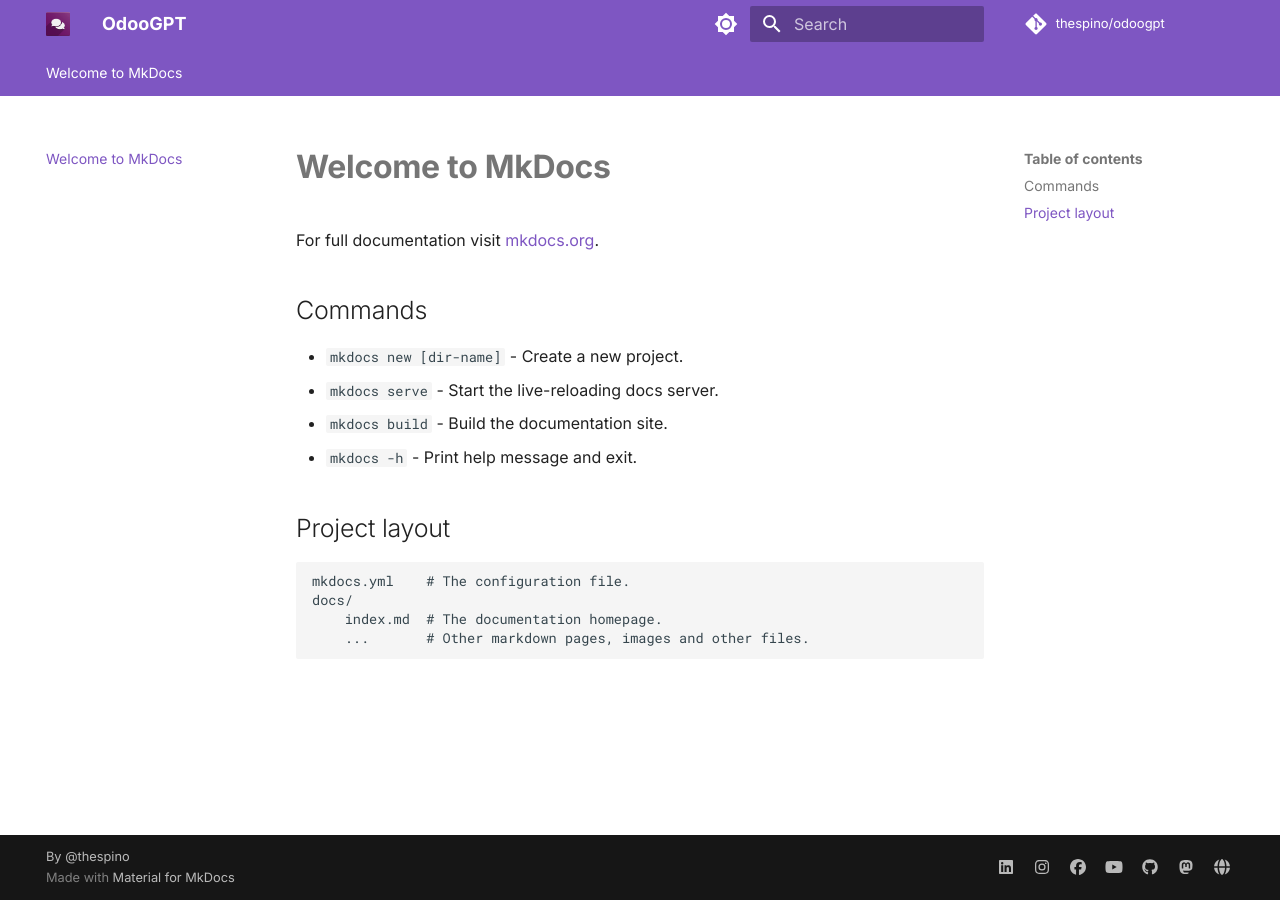
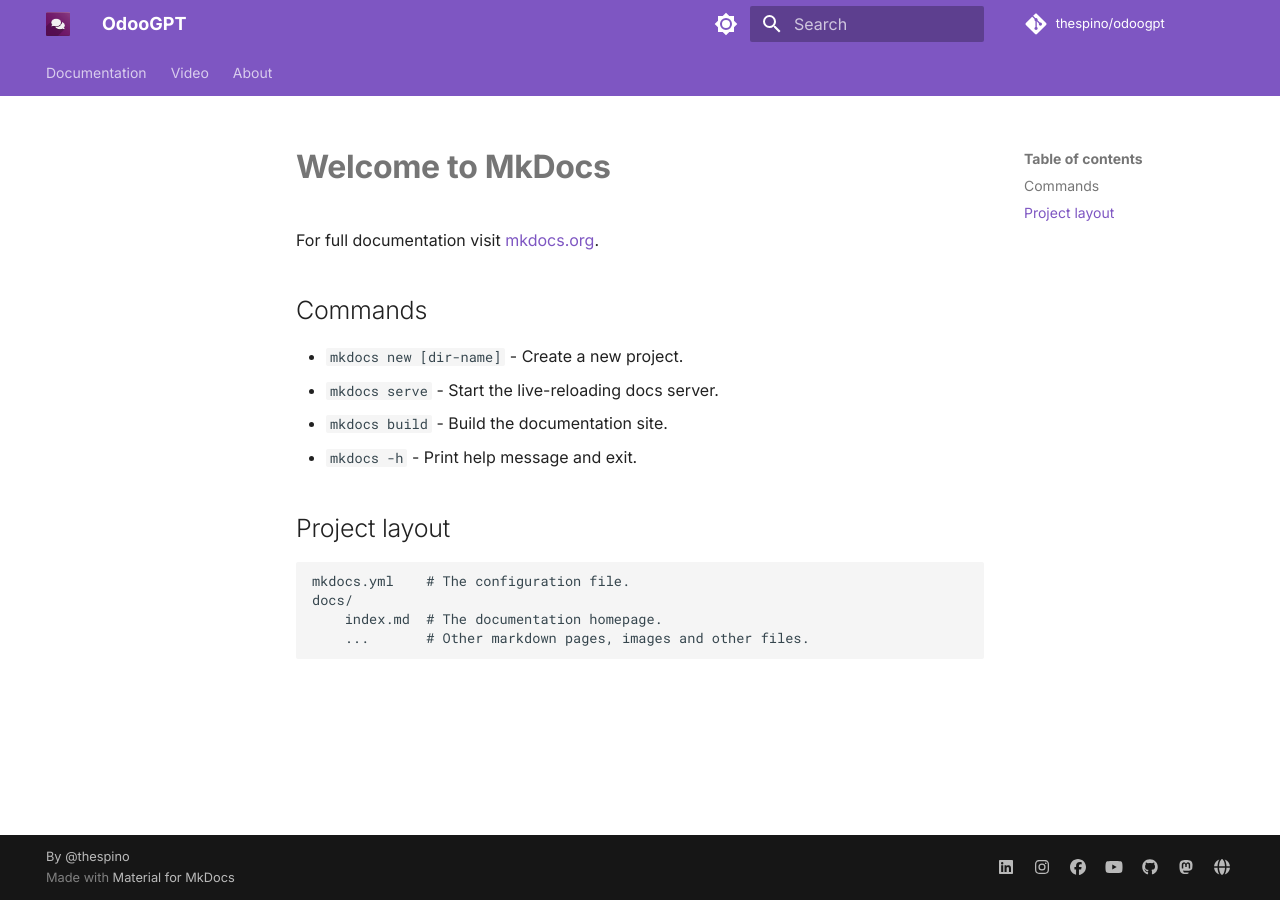
Before and after one commit to thespino/odoogpt-docs, an MkDocs documentation site: the page built from docs/index.md, in a window 1280 px wide. Built offline with MkDocs 1.6.1 and Material for MkDocs 9.7.7, drawn with Linux system fonts in a browser that asks for light colours; comment, search, counter and statistics services are not loaded; the version menu is left out; some of the changed lines change nothing that is shown.

Commit message:
config rearrange, navigation

```diff
--- a/mkdocs.yml
+++ b/mkdocs.yml
@@ -1,9 +1,15 @@
+# MAIN INFO
 site_name: OdooGPT
+site_description: Make OdooBot finally useful!
 site_url: https://odoogpt.thespino.dev/docs
+
 repo_name: thespino/odoogpt
 repo_url: https://github.com/thespino/odoogpt
+
 copyright: By @thespino
 
+
+# THEME
 theme:
   name: material
   logo: assets/logo.png
@@ -41,6 +47,18 @@
 extra_css:
   - stylesheets/extra.css
 
+
+
+# PLUGINS AND SETTINGS
+plugins:
+  - search
+  # - privacy
+  # privacy plugin needs insider - https://squidfunk.github.io/mkdocs-material/setup/ensuring-data-privacy/#built-in-privacy-plugin
+  # try this instead: https://squidfunk.github.io/mkdocs-material/setup/changing-the-fonts/#additional-fonts
+
+markdown_extensions:
+  - admonition
+
 extra:
   version:
     provider: mike
@@ -68,9 +86,11 @@
 #       make our documentation better.
 
 
-
-# privacy plugin needs insider - https://squidfunk.github.io/mkdocs-material/setup/ensuring-data-privacy/#built-in-privacy-plugin
-# use this instead: https://squidfunk.github.io/mkdocs-material/setup/changing-the-fonts/#additional-fonts
-plugins:
-  - search
-  # - privacy
+# PAGES, NAVIGATION
+nav:
+  - Documentation:
+    - 'Getting started': docs/getting-started.md
+    - 'Requirements': docs/requirements.md
+  - Video:
+    - 'Configuration, Fine tune, Documentation for system administrators': video/sys-admin.md
+  - About: about.md
```
